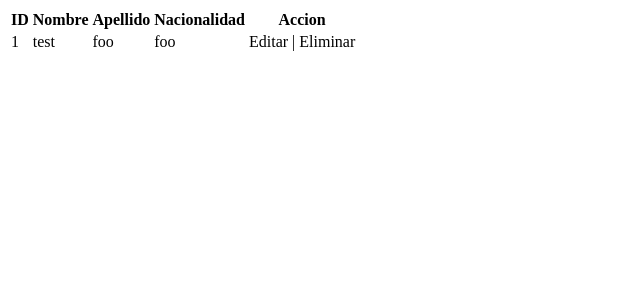
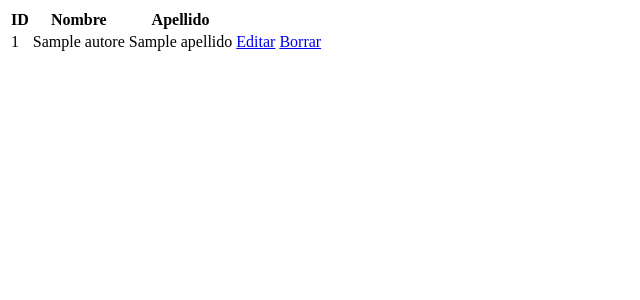
Before and after one commit to aegrahl/IFTS18.Biblioteca, a PHP site: template vistas/autor/inicio.php in a window 1280 px wide. Shown: the top 300 px of the page, without its empty margins (0-640 px from the left). Run offline with PHP 8.4, Linux system fonts and the light colour scheme; the template is opened without the code that fills it: most values are stand-ins (such as "Sample title", 1, 10 or a date in 2020).

Commit message:
+VistaAutorInicio/crear +controlador_autor +

```diff
--- a/conexion.php
+++ b/conexion.php
@@ -12,7 +12,7 @@ class BD{
             // self::$instancia= new PDO('mysql:host=bcq7ybxkczv8vumgdtzh-mysql.services.clever-cloud.com;
             //                            dbname=bcq7ybxkczv8vumgdtzh','ucqk18sstrokeatm','ET4EZCQU0TIbeoNadcnN',$opcionesPDO);
 
-            self::$instancia= new PDO('mysql:host=localhost;dbname=biblio','root','',$opcionesPDO);
+            self::$instancia= new PDO('mysql:host=localhost;dbname=id17807862_biblio','root','',$opcionesPDO);
             echo "conexión realizada";
         }
         return self::$instancia;
--- a/controladores/controlador_autor.php
+++ b/controladores/controlador_autor.php
@@ -8,6 +8,7 @@ BD::crearInstancia();
 class ControladorAutor{
 
     public function inicio(){
+        $autores = Autor::getAutores();
         include_once("vistas/autor/inicio.php");
     }
 
--- a/controladores/controlador_libros.php
+++ b/controladores/controlador_libros.php
@@ -30,7 +30,7 @@ class ControladorLibros{
 
     public function eliminar(){
 
-        Libros::eliminarLibro($_GET['id'])
+        Libros::eliminarLibro($_GET['id']);
         include_once("vistas/libros/editar.php");
     }
 
--- a/vistas/autor/inicio.php
+++ b/vistas/autor/inicio.php
@@ -4,17 +4,27 @@
             <th>ID</th>
             <th>Nombre</th>
             <th>Apellido</th>
-            <th>Nacionalidad</th>
-            <th>Accion</th>
         </tr>
     </thead>
     <tbody>
+
+        <?php
+            foreach ($autores as $autor) {
+        ?>
         <tr>
-            <td>1</td>
-            <td>test</td>
-            <td>foo</td>
-            <td>foo</td>
-            <td>Editar | Eliminar</td>
+            <td><?php echo $autor->id_autor; ?></td>
+            <td><?php echo $autor->nombre; ?></td>
+            <td><?php echo $autor->apellido; ?></td>
+            <td>
+                <div class="btn-group" role="group" aria-label="">
+                <a href="?controlador=autor&accion=editar&id=<?php echo $autor->id_autor; ?>" class="btn btn-warning ">Editar</a>
+                <a href="?controlador=autor&accion=eliminar&id=<?php echo $autor->id_autor; ?>" class="btn btn-danger ">Borrar</a>
+                </div>
+            </td>
         </tr>
+        <?php
+        }
+        ?>
+
     </tbody>
 </table>
```
Also changed, not shown: modelos/autor.php (+11 -1 lines).
